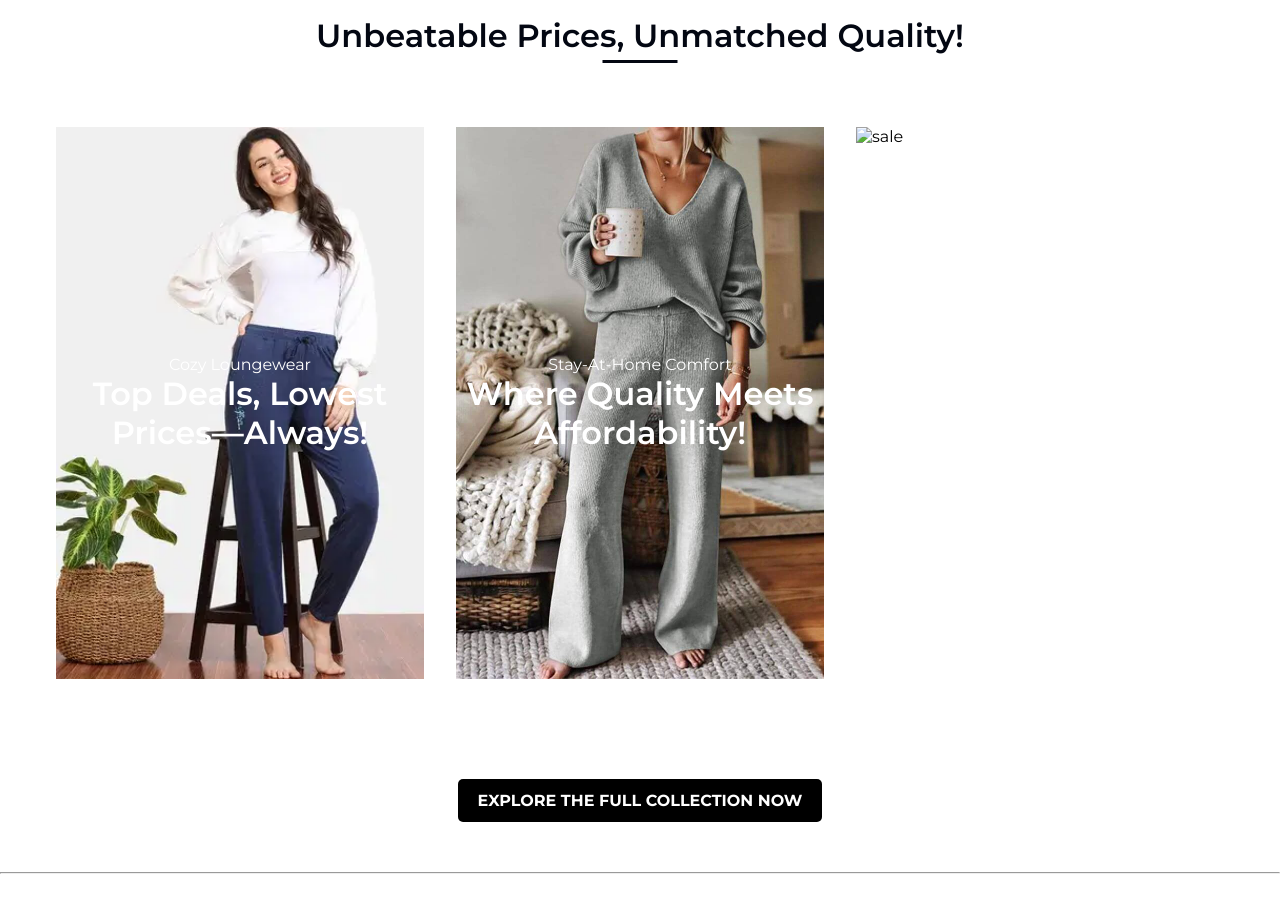
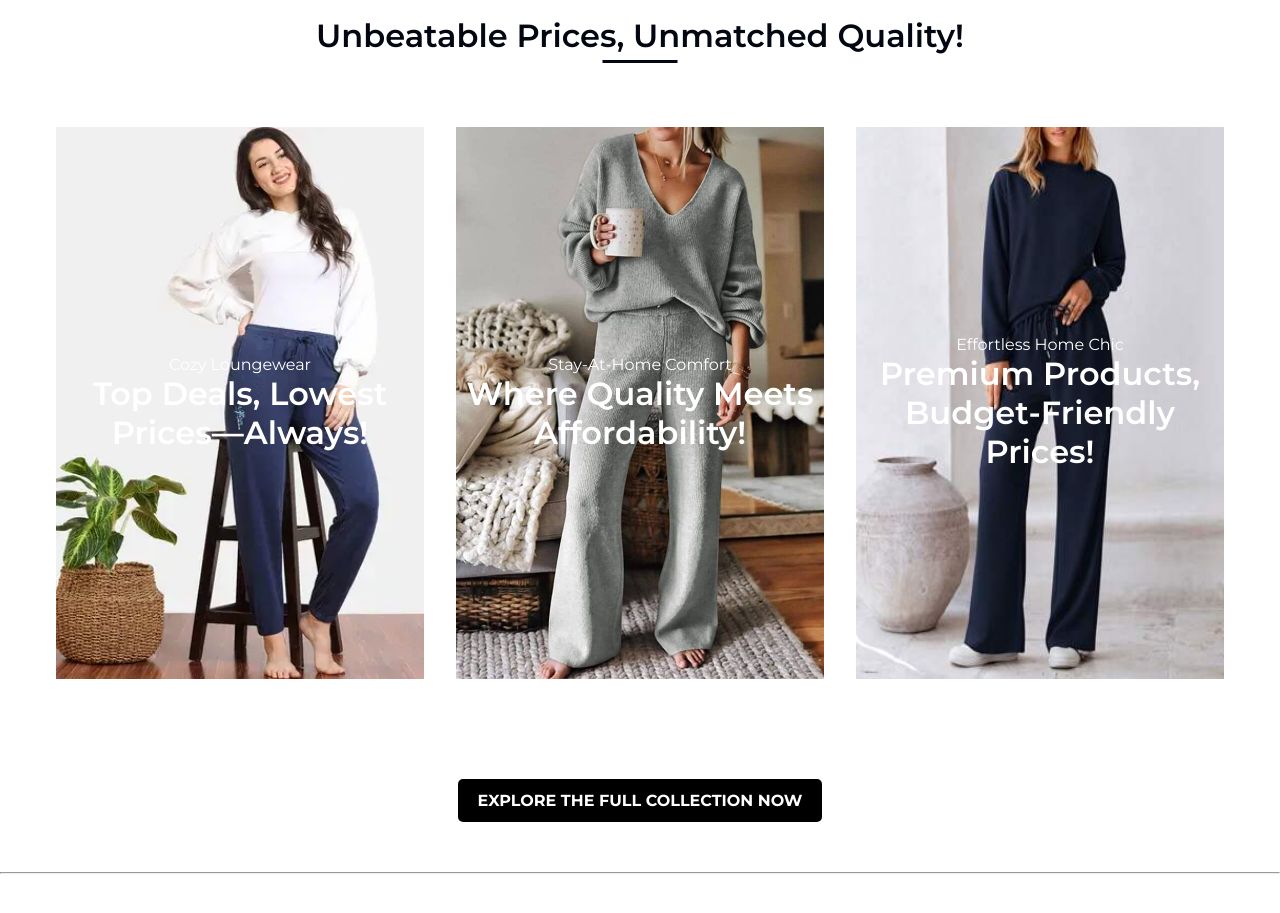
Before and after one commit to yaramegawer/El-Mawardy-, a plain HTML site: page index.html in a window 1280 px wide. Shown: the part 1400-2313 px from the top of the page. Drawn offline with nearby package versions, Linux system fonts and the light colour scheme.

Commit message:
update image

```diff
--- a/index.html
+++ b/index.html
@@ -89,7 +89,7 @@
           </div>
         </div>
         <div class="sale__card">
-          <img height="100%" src="index.html assets/17355445013881a1480ec3f1b152e6f178df6910ab_thumbnail_336x.jpg" alt="sale" />
+          <img height="100%" src="assets/17355445013881a1480ec3f1b152e6f178df6910ab_thumbnail_336x.jpg" alt="sale" />
           <div class="sale__content">
             <p class="sale__subtitle">Effortless Home Chic</p>
             <h4 class="sale__title">Premium Products, Budget-Friendly Prices!</h4>
```
